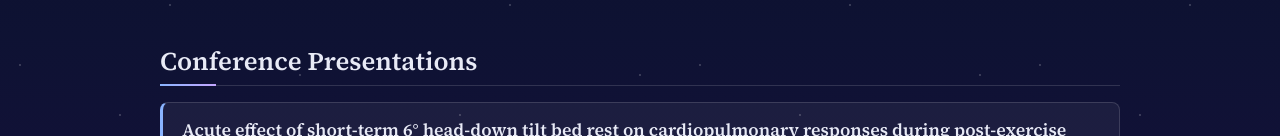
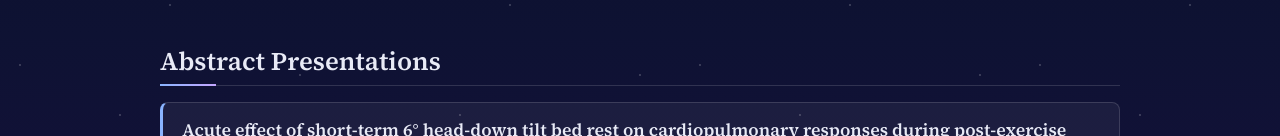
Before and after one commit to ChayanKundu2024/ChayanKundu2024.github.io, a plain HTML site: page publications.html in a window 1280 px wide. Shown: the part 525-661 px from the top of the page. Drawn offline with Linux system fonts and the light colour scheme.

Commit message:
Rename section from 'Conference Presentations' to 'Abstract Presentations'

```diff
--- a/publications.html
+++ b/publications.html
@@ -21,7 +21,7 @@
     </section>
 
     <section>
-      <h2>Conference Presentations</h2>
+      <h2>Abstract Presentations</h2>
       <div class="list" id="presentations"></div>
     </section>
   </main>
```
